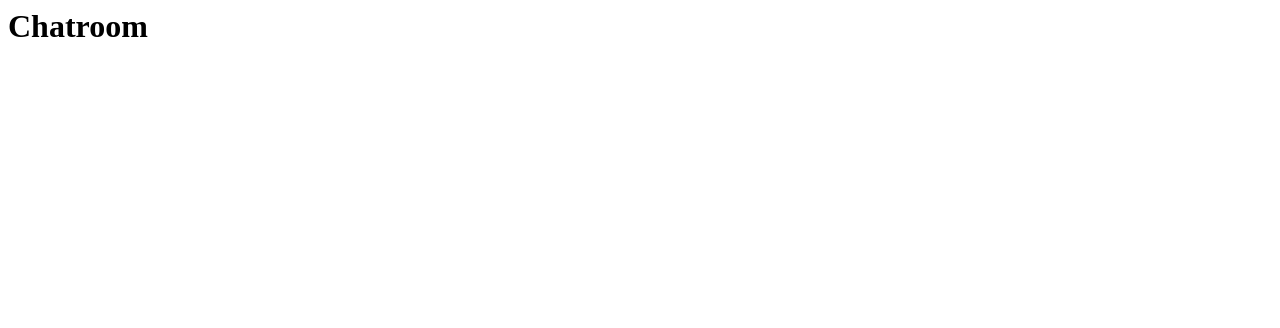
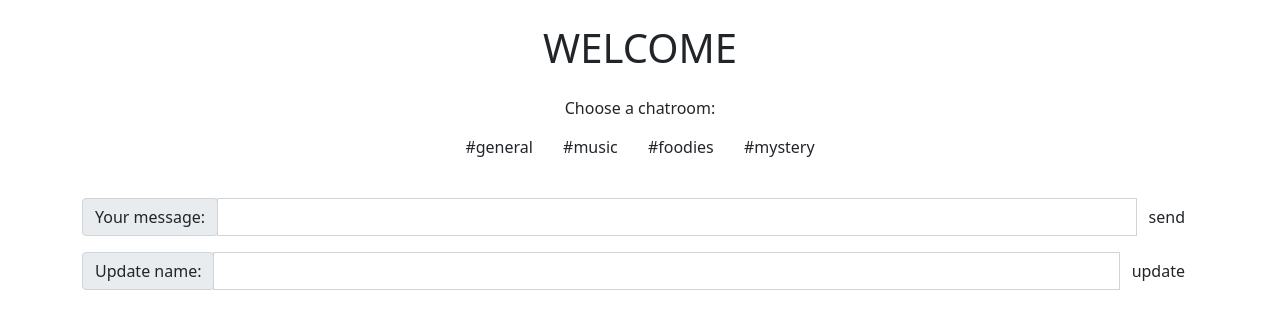
Before and after one commit to am20dipi/chatroom, a website built with webpack: page dist/index.html in a window 1280 px wide. Built offline with nearby package versions, Linux system fonts and the light colour scheme; some packages are replaced by stand-ins of ours.

Commit message:
Building out template for chatroom in index.html; adding script tags and link tags to css and bootstrap; starting to initialize firebase app and services using firestore

```diff
--- a/src/index.js
+++ b/src/index.js
@@ -1,6 +1,9 @@
 //console.log("hello")
 
 import { initializeApp } from 'firebase/app'
+import {
+    getFirestore, collection
+} from 'firebase/firestore'
 
 const firebaseConfig = {
     apiKey: "AIzaSyAu6iwGs95JYD9xTt1ZJJ5HIbw-P9LLT0g",
@@ -11,4 +14,17 @@ const firebaseConfig = {
     appId: "1:334106384398:web:e31847632236e6fc81445f"
 };
 
+// initialize firebase app
 initializeApp(firebaseConfig)
+
+
+// initialize services
+const db = getFirestore()
+    // db === database
+
+
+// collection reference
+const collectionRef = collection(db, '')
+
+
+// get collection data
```
Also changed, not shown: dist/bundle.js, dist/index.html, src/chats.js (added), src/ui.js (added), styles.css (added).
